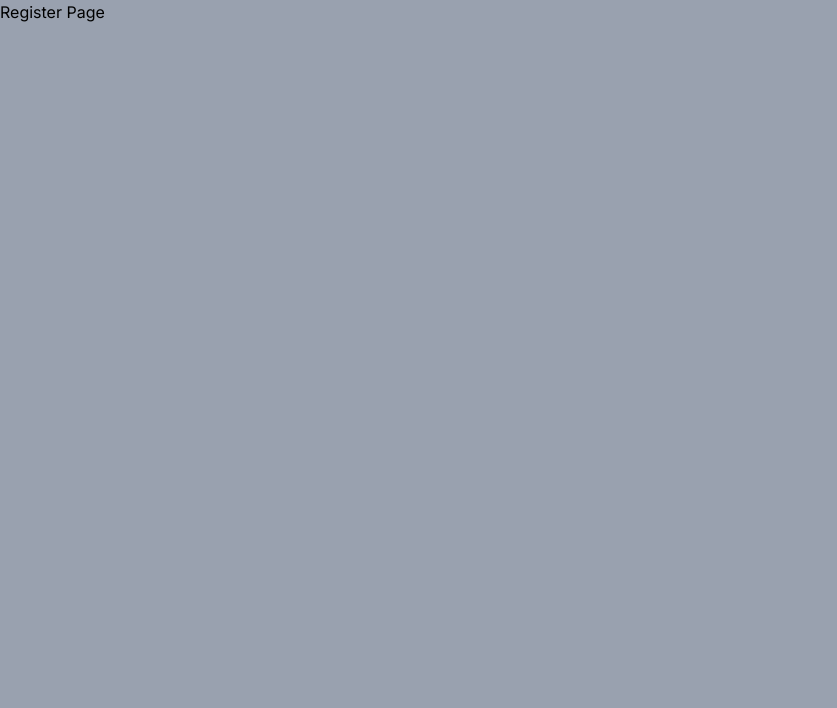
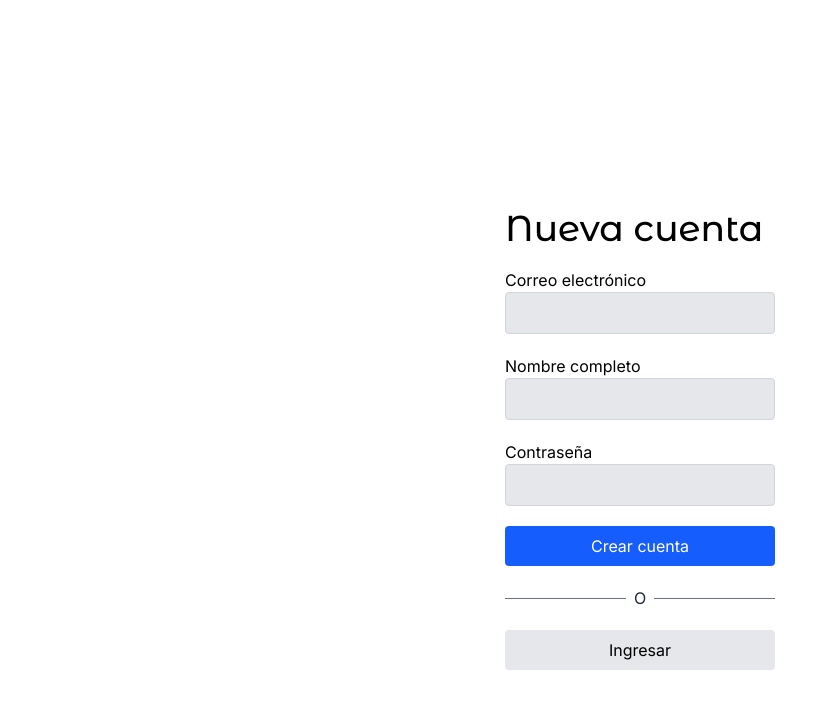
Before and after one commit to eandres8/pyme-shop-web, a Next.js app: page /auth/new-account in a window 1280 px wide. Shown: the top 708 px of the page, without its empty margins (0-837 px from the left). Built offline with nearby package versions, Linux system fonts and the light colour scheme.

Commit message:
feat: auth pages

```diff
--- a/app/auth/layout.tsx
+++ b/app/auth/layout.tsx
@@ -2,8 +2,10 @@
 
 export default function AuthLayout({ children }: TLayoutProps) {
   return (
-    <main className="min-h-screen bg-gray-400">
-      {children}
+    <main className="flex justify-center">
+      <div className="w-full sm:w-87.5 px-10">
+        {children}
+      </div>
     </main>
   )
 }
--- a/app/auth/login/page.tsx
+++ b/app/auth/login/page.tsx
@@ -1,9 +1,38 @@
+import Link from "next/link";
+
 import { titleFont } from "@/src/config/fonts";
 
-export default function Home() {
+export default function LoginPage() {
   return (
-    <article className="">
-      <h1>Login Page</h1>
-    </article>
+    <main className="flex flex-col min-h-screen pt-32 sm:pt-52">
+      <h1 className={`${titleFont.className} text-4xl mb-5`}>Ingresar</h1>
+
+      <div className="flex flex-col">
+        <label htmlFor="email">Correo electrónico</label>
+        <input
+          className="px-5 py-2 border border-gray-300 bg-gray-200 rounded mb-5"
+          type="email"
+        />
+
+        <label htmlFor="email">Contraseña</label>
+        <input
+          className="px-5 py-2 border border-gray-300 bg-gray-200 rounded mb-5"
+          type="password"
+        />
+
+        <button className="btn-primary">Ingresar</button>
+
+        {/* divisor l ine */}
+        <div className="flex items-center my-5">
+          <div className="flex-1 border-t border-gray-500"></div>
+          <div className="px-2 text-gray-800">O</div>
+          <div className="flex-1 border-t border-gray-500"></div>
+        </div>
+
+        <Link href="/auth/new-account" className="btn-secondary text-center">
+          Crear una nueva cuenta
+        </Link>
+      </div>
+    </main>
   );
 }
--- a/app/auth/new-account/page.tsx
+++ b/app/auth/new-account/page.tsx
@@ -1,9 +1,44 @@
+import Link from "next/link";
+
 import { titleFont } from "@/src/config/fonts";
 
-export default function Home() {
+export default function NewAccountPage() {
   return (
-    <article className="">
-      <h1>Register Page</h1>
-    </article>
+    <main className="flex flex-col min-h-screen pt-32 sm:pt-52">
+      <h1 className={`${titleFont.className} text-4xl mb-5`}>Nueva cuenta</h1>
+
+      <div className="flex flex-col">
+        <label htmlFor="email">Correo electrónico</label>
+        <input
+          className="px-5 py-2 border border-gray-300 bg-gray-200 rounded mb-5"
+          type="email"
+        />
+
+        <label htmlFor="email">Nombre completo</label>
+        <input
+          className="px-5 py-2 border border-gray-300 bg-gray-200 rounded mb-5"
+          type="text"
+        />
+
+        <label htmlFor="email">Contraseña</label>
+        <input
+          className="px-5 py-2 border border-gray-300 bg-gray-200 rounded mb-5"
+          type="password"
+        />
+
+        <button className="btn-primary">Crear cuenta</button>
+
+        {/* divisor l ine */}
+        <div className="flex items-center my-5">
+          <div className="flex-1 border-t border-gray-500"></div>
+          <div className="px-2 text-gray-800">O</div>
+          <div className="flex-1 border-t border-gray-500"></div>
+        </div>
+
+        <Link href="/auth/login" className="btn-secondary text-center">
+          Ingresar
+        </Link>
+      </div>
+    </main>
   );
 }
```
